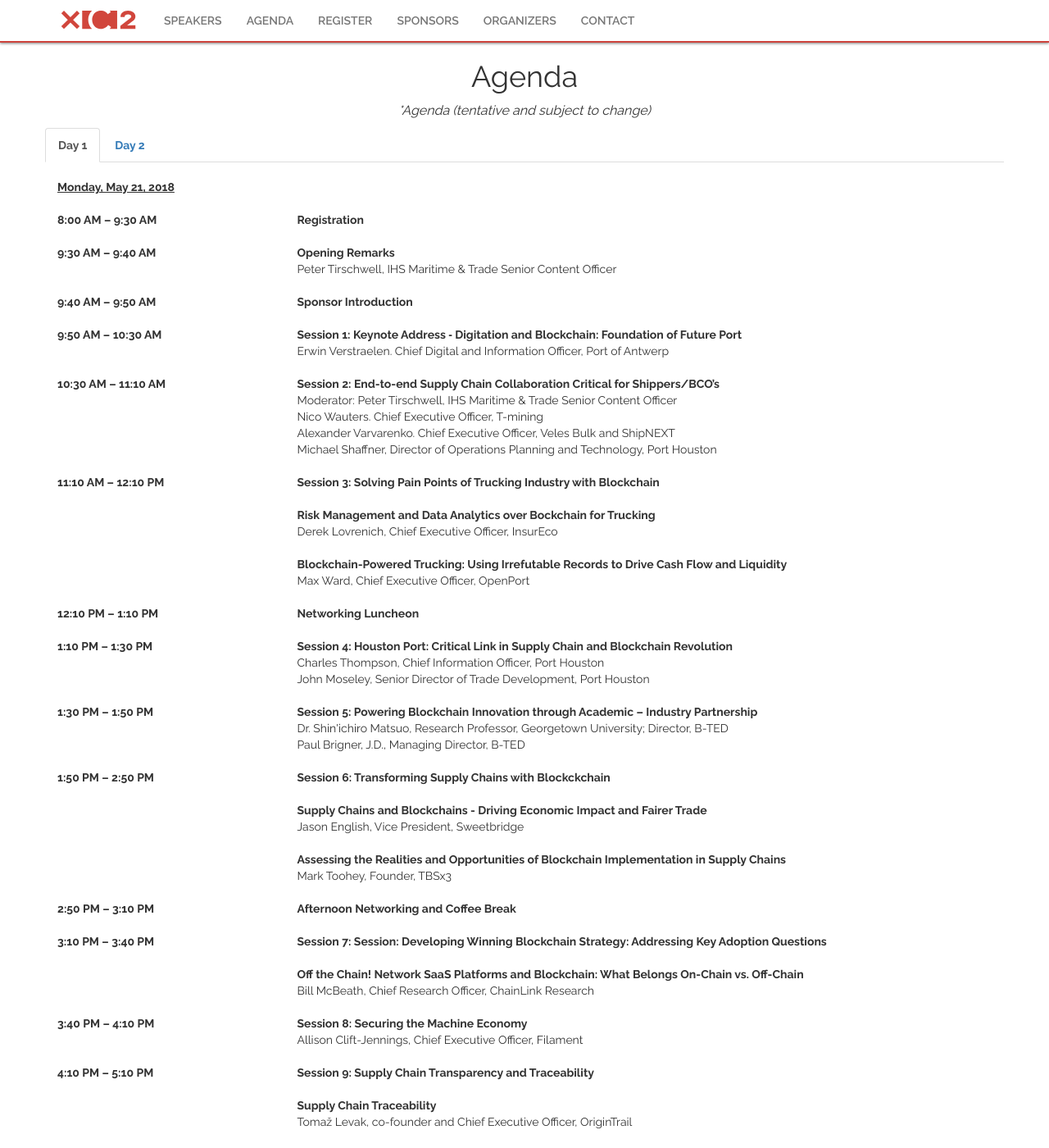
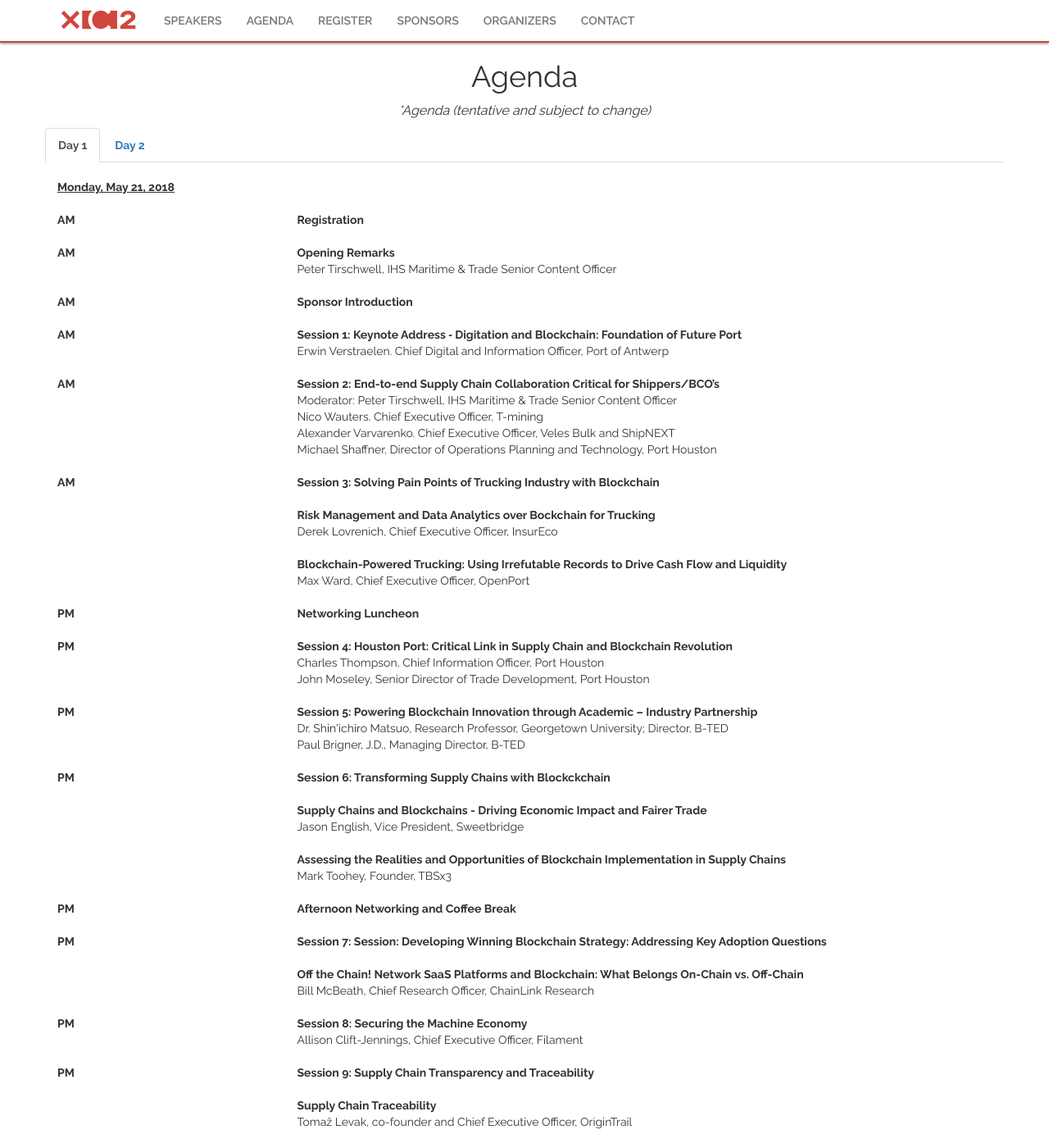
Before and after one commit to gnawalishyam/jekyll, a Jekyll site: the page built from index.html, in a window 1280 px wide and 1400 px high, scrolled down 3046 px. Shown: the whole window at 82% size. Built offline with Jekyll 4.4.1, drawn with Linux system fonts in a browser that asks for light colours; some web fonts are replaced; some of the changed lines change nothing that is shown.

Commit message:
Updated agenda

```diff
--- a/index.html
+++ b/index.html
@@ -90,91 +90,106 @@
 						</div>
 
 						<div class="col-sm-3">
-							<b>8:00 AM – 9:30 AM</b>
+							<!-- <b>8:00 AM – 9:30 AM</b> -->
+							<b>AM</b>
 						</div>
 						<div class="col-sm-9">
 							<b>Registration</b></br></br>
 						</div>
 						<div class="col-sm-3">
-							<b>9:30 AM – 9:40 AM</b>
+							<!-- <b>9:30 AM – 9:40 AM</b> -->
+							<b>AM</b>
 						</div>
 						<div class="col-sm-9">
 							<b>Opening Remarks</b></br>Peter Tirschwell, IHS Maritime &amp; Trade Senior Content Officer</br></br>
 						</div>
 						<div class="col-sm-3">
-							<b>9:40 AM – 9:50 AM</b>
+							<!-- <b>9:40 AM – 9:50 AM</b> -->
+							<b>AM</b>
 						</div>
 						<div class="col-sm-9">
 							<b>Sponsor Introduction</b></br></br>
 						</div>
 						<div class="col-sm-3">
-							<b>9:50 AM – 10:30 AM</b>
+							<!-- <b>9:50 AM – 10:30 AM</b> -->
+							<b>AM</b>
 						</div>
 						<div class="col-sm-9">
 							<b>Session 1: Keynote Address ‐ Digitation and Blockchain: Foundation of Future Port</b></br>Erwin Verstraelen. Chief Digital and Information Officer, Port of Antwerp</br></br>
 						</div>
 						<div class="col-sm-3">
-							<b>10:30 AM – 11:10 AM</b>
+							<!-- <b>10:30 AM – 11:10 AM</b> -->
+							<b>AM</b>
 						</div>
 						<div class="col-sm-9">
 							<b>Session 2: End-to-end Supply Chain Collaboration Critical for Shippers/BCO’s</b></br>Moderator: Peter Tirschwell, IHS Maritime & Trade Senior Content Officer</br>Nico Wauters. Chief Executive Officer, T-mining</br>Alexander Varvarenko. Chief Executive Officer, Veles Bulk and ShipNEXT</br>Michael Shaffner, Director of Operations Planning and Technology, Port Houston</br></br>
 						</div>
 						<div class="col-sm-3">
-							<b>11:10 AM – 12:10 PM</b>
+							<!-- <b>11:10 AM – 12:10 PM</b> -->
+							<b>AM</b>
 						</div>
 						<div class="col-sm-9">
 							<b>Session 3: Solving Pain Points of Trucking Industry with Blockchain</b></br></br><b>Risk Management and Data Analytics over Bockchain for Trucking</b></br>Derek Lovrenich, Chief Executive Officer, InsurEco</br></br><b>Blockchain-Powered Trucking: Using Irrefutable Records to Drive Cash Flow and Liquidity</b></br>Max Ward, Chief Executive Officer, OpenPort</br></br>
 						</div>
 						<div class="col-sm-3">
-							<b>12:10 PM – 1:10 PM</b>
+							<!-- <b>12:10 PM – 1:10 PM</b> -->
+							<b>PM</b>
 						</div>
 						<div class="col-sm-9">
 							<b>Networking Luncheon</b></br></br>
 						</div>
 						<div class="col-sm-3">
-							<b>1:10 PM – 1:30 PM</b>
+							<!-- <b>1:10 PM – 1:30 PM</b> -->
+							<b>PM</b>
 						</div>
 						<div class="col-sm-9">
 							<b>Session 4: Houston Port: Critical Link in Supply Chain and Blockchain Revolution</b></br>Charles Thompson, Chief Information Officer, Port Houston</br>John Moseley, Senior Director of Trade Development, Port Houston</br></br>
 						</div>
 						<div class="col-sm-3">
-							<b>1:30 PM – 1:50 PM</b>
+							<!-- <b>1:30 PM – 1:50 PM</b> -->
+							<b>PM</b>
 						</div>
 						<div class="col-sm-9">
 							<b>Session 5: Powering Blockchain Innovation through Academic – Industry Partnership</b></br>Dr. Shin'ichiro Matsuo, Research Professor, Georgetown University; Director, B-TED</br>Paul Brigner, J.D., Managing Director, B-TED</br></br>
 						</div>
 						<div class="col-sm-3">
-							<b>1:50 PM – 2:50 PM</b>
+							<!-- <b>1:50 PM – 2:50 PM</b> -->
+							<b>PM</b>
 						</div>
 						<div class="col-sm-9">
 							<b>Session 6: Transforming Supply Chains with Blockckchain</b></br></br><b>Supply Chains and Blockchains - Driving Economic Impact and Fairer Trade</b></br>Jason English, Vice President, Sweetbridge</br></br><b>Assessing the Realities and Opportunities of Blockchain Implementation in Supply Chains</b></br>Mark Toohey, Founder, TBSx3</br></br>
 						</div>
 						<div class="col-sm-3">
-							<b>2:50 PM – 3:10 PM</b>
+							<!-- <b>2:50 PM – 3:10 PM</b> -->
+							<b>PM</b>
 						</div>
 						<div class="col-sm-9">
 							<b>Afternoon Networking and Coffee Break</b></br></br>
 						</div>
 						<div class="col-sm-3">
-							<b>3:10 PM – 3:40 PM</b>
+							<!-- <b>3:10 PM – 3:40 PM</b> -->
+							<b>PM</b>
 						</div>
 						<div class="col-sm-9">
 							<b>Session 7: Session: Developing Winning Blockchain Strategy: Addressing Key Adoption Questions</b></br></br><b>Off the Chain! Network SaaS Platforms and Blockchain: What Belongs On-Chain vs. Off-Chain</b></br>Bill McBeath, Chief Research Officer, ChainLink Research</br></br>
 						</div>
 						<div class="col-sm-3">
-							<b>3:40 PM – 4:10 PM</b>
+							<!-- <b>3:40 PM – 4:10 PM</b> -->
+							<b>PM</b>
 						</div>
 						<div class="col-sm-9">
 							<b>Session 8: Securing the Machine Economy</b></br>Allison Clift-Jennings, Chief Executive Officer, Filament</br></br>
 						</div>
 						<div class="col-sm-3">
-							<b>4:10 PM – 5:10 PM</b>
+							<!-- <b>4:10 PM – 5:10 PM</b> -->
+							<b>PM</b>
 						</div>
 						<div class="col-sm-9">
 							<b>Session 9: Supply Chain Transparency and Traceability</b></br></br><b>Supply Chain Traceability </b></br>Tomaž Levak, co-founder and Chief Executive Officer, OriginTrail</br></br><b>Global Food Supply Chain and Logistics</b></br>Peter Harris, Co-Founder and Research Principal, Chain Business Insights</br></br>
 						</div>
 						<div class="col-sm-3">
-							<b>5:10 PM – 5:20 PM</b>
+							<!-- <b>5:10 PM – 5:20 PM</b> -->
+							<b>PM</b>
 						</div>
 						<div class="col-sm-9">
 							<b>Closing Remarks</b></br></br>
```
